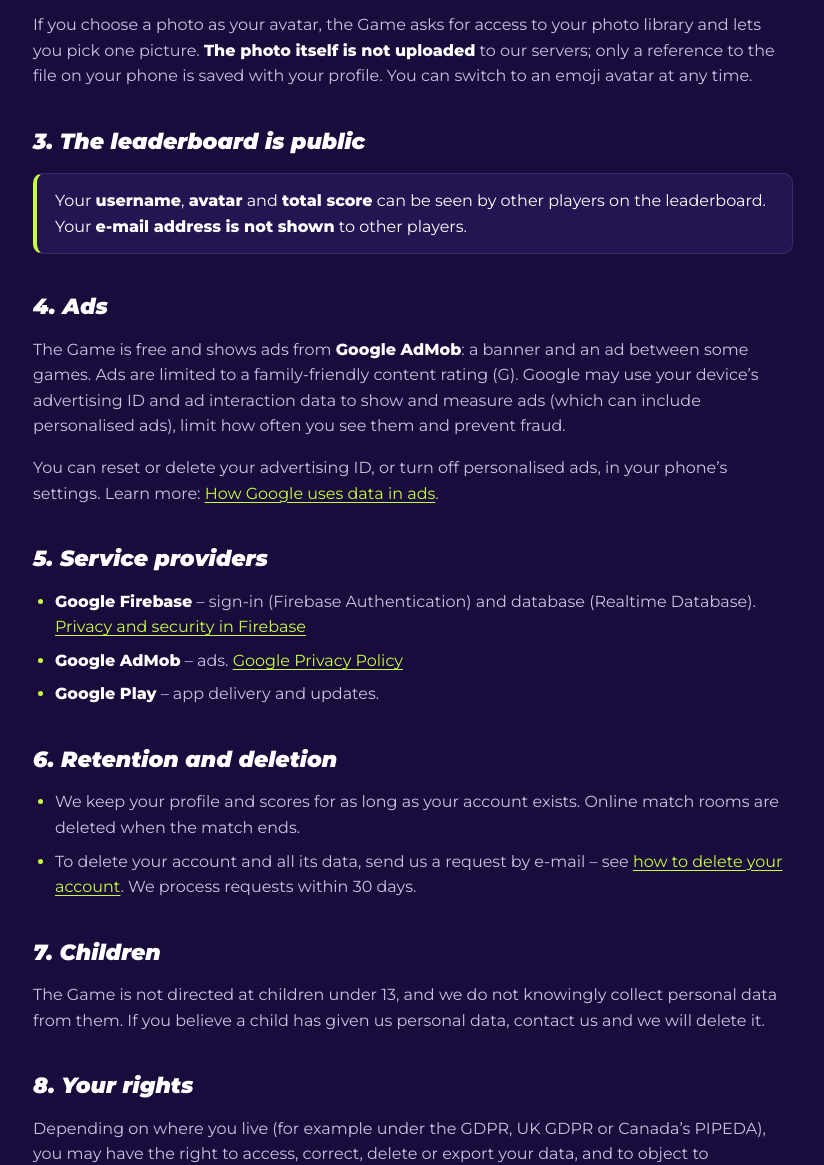
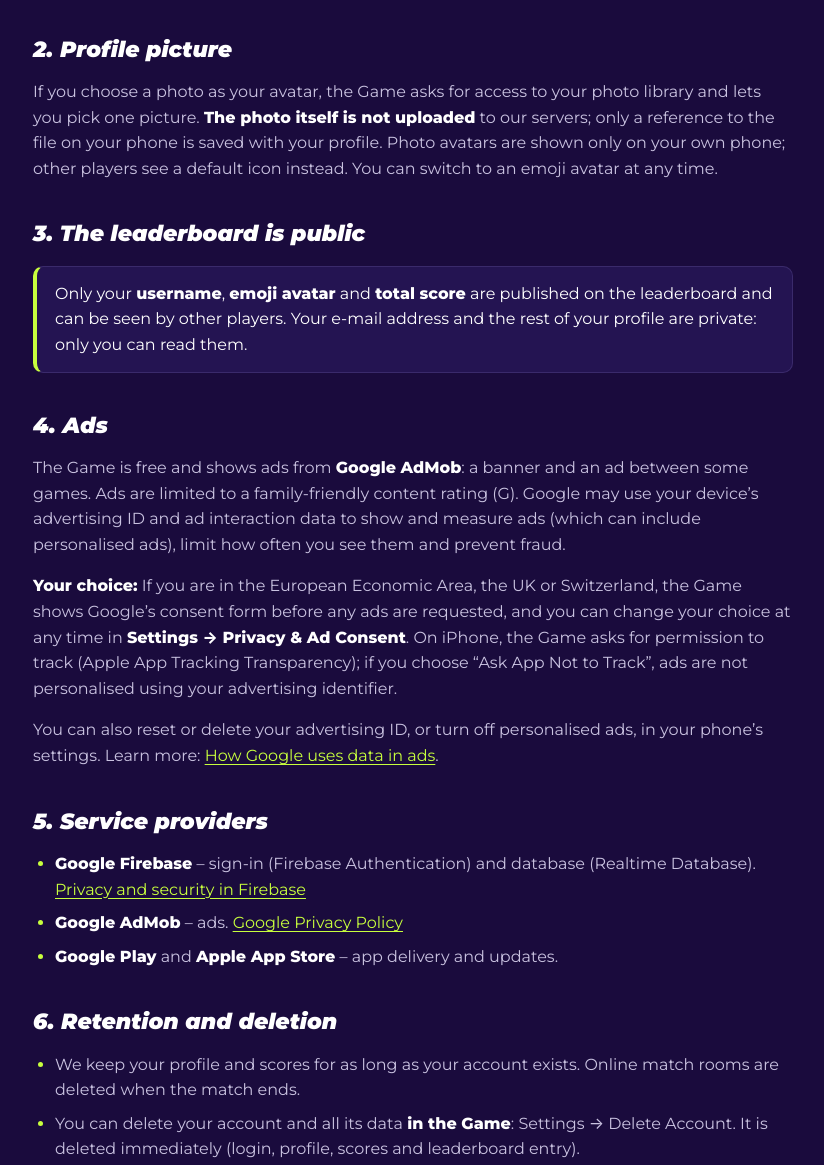
Before and after one commit to ilyalcinnew/nsare-website, a plain HTML site: page memorygrid/privacy/index.html in a window 1280 px wide. Shown: the part 1365-2530 px from the top of the page, without its empty margins (227-1051 px from the left). Drawn offline with Linux system fonts and the light colour scheme.

Commit message:
Memory Grid: in-app account deletion, ad consent form, private profile data
Co-Authored-By: Claude Opus 5.5 <noreply@anthropic.com>

```diff
--- a/memorygrid/privacy/index.html
+++ b/memorygrid/privacy/index.html
@@ -45,7 +45,7 @@
       <table>
         <thead><tr><th>Data</th><th>When</th><th>Why</th></tr></thead>
         <tbody>
-          <tr><td>E-mail address and password</td><td>Only if you register with e-mail</td><td>Sign-in. The password is handled by Firebase Authentication; we never see it in plain text.</td></tr>
+          <tr><td>E-mail address and password</td><td>Only if you register with e-mail</td><td>Sign-in only. Your e-mail and password are kept by Firebase Authentication; they are not stored in the game database, and we never see your password in plain text.</td></tr>
           <tr><td>Account ID</td><td>When you register or play as a guest</td><td>Identifies your profile and saves your scores</td></tr>
           <tr><td>Username</td><td>You choose it (guests get a random one)</td><td>Your public name on the leaderboard and in online matches</td></tr>
           <tr><td>Avatar</td><td>When you pick an emoji avatar or a photo</td><td>Shown next to your name (see section 2)</td></tr>
@@ -58,26 +58,28 @@
     <p>Sound settings and your current game are saved only on your device. We do <strong>not</strong> collect your location or contacts, and the Game does <strong>not</strong> use your microphone or camera. We do <strong>not sell</strong> your personal data. There are no in-app purchases.</p>
 
     <h2 id="photo">2. Profile picture</h2>
-    <p>If you choose a photo as your avatar, the Game asks for access to your photo library and lets you pick one picture. <strong>The photo itself is not uploaded</strong> to our servers; only a reference to the file on your phone is saved with your profile. You can switch to an emoji avatar at any time.</p>
+    <p>If you choose a photo as your avatar, the Game asks for access to your photo library and lets you pick one picture. <strong>The photo itself is not uploaded</strong> to our servers; only a reference to the file on your phone is saved with your profile. Photo avatars are shown only on your own phone; other players see a default icon instead. You can switch to an emoji avatar at any time.</p>
 
     <h2 id="leaderboard">3. The leaderboard is public</h2>
-    <div class="note"><p>Your <strong>username</strong>, <strong>avatar</strong> and <strong>total score</strong> can be seen by other players on the leaderboard. Your <strong>e-mail address is not shown</strong> to other players.</p></div>
+    <div class="note"><p>Only your <strong>username</strong>, <strong>emoji avatar</strong> and <strong>total score</strong> are published on the leaderboard and can be seen by other players. Your e-mail address and the rest of your profile are private: only you can read them.</p></div>
 
     <h2 id="ads">4. Ads</h2>
     <p>The Game is free and shows ads from <strong>Google AdMob</strong>: a banner and an ad between some games. Ads are limited to a family-friendly content rating (G). Google may use your device’s advertising ID and ad interaction data to show and measure ads (which can include personalised ads), limit how often you see them and prevent fraud.</p>
-    <p>You can reset or delete your advertising ID, or turn off personalised ads, in your phone’s settings. Learn more: <a href="https://policies.google.com/technologies/ads" rel="noopener">How Google uses data in ads</a>.</p>
+    <p><strong>Your choice:</strong> If you are in the European Economic Area, the UK or Switzerland, the Game shows Google’s consent form before any ads are requested, and you can change your choice at any time in <strong>Settings → Privacy &amp; Ad Consent</strong>. On iPhone, the Game asks for permission to track (Apple App Tracking Transparency); if you choose “Ask App Not to Track”, ads are not personalised using your advertising identifier.</p>
+    <p>You can also reset or delete your advertising ID, or turn off personalised ads, in your phone’s settings. Learn more: <a href="https://policies.google.com/technologies/ads" rel="noopener">How Google uses data in ads</a>.</p>
 
     <h2 id="providers">5. Service providers</h2>
     <ul>
       <li><strong>Google Firebase</strong> – sign-in (Firebase Authentication) and database (Realtime Database). <a href="https://firebase.google.com/support/privacy" rel="noopener">Privacy and security in Firebase</a></li>
       <li><strong>Google AdMob</strong> – ads. <a href="https://policies.google.com/privacy" rel="noopener">Google Privacy Policy</a></li>
-      <li><strong>Google Play</strong> – app delivery and updates.</li>
+      <li><strong>Google Play</strong> and <strong>Apple App Store</strong> – app delivery and updates.</li>
     </ul>
 
     <h2 id="delete">6. Retention and deletion</h2>
     <ul>
       <li>We keep your profile and scores for as long as your account exists. Online match rooms are deleted when the match ends.</li>
-      <li>To delete your account and all its data, send us a request by e-mail – see <a href="../delete-account/">how to delete your account</a>. We process requests within 30 days.</li>
+      <li>You can delete your account and all its data <strong>in the Game</strong>: Settings → Delete Account. It is deleted immediately (login, profile, scores and leaderboard entry).</li>
+      <li>You can also ask us by e-mail – see <a href="../delete-account/">how to delete your account</a>. We process e-mail requests within 30 days.</li>
     </ul>
 
     <h2 id="children">7. Children</h2>
```
Also changed, not shown: memorygrid/delete-account/index.html (+9 -2 lines).
